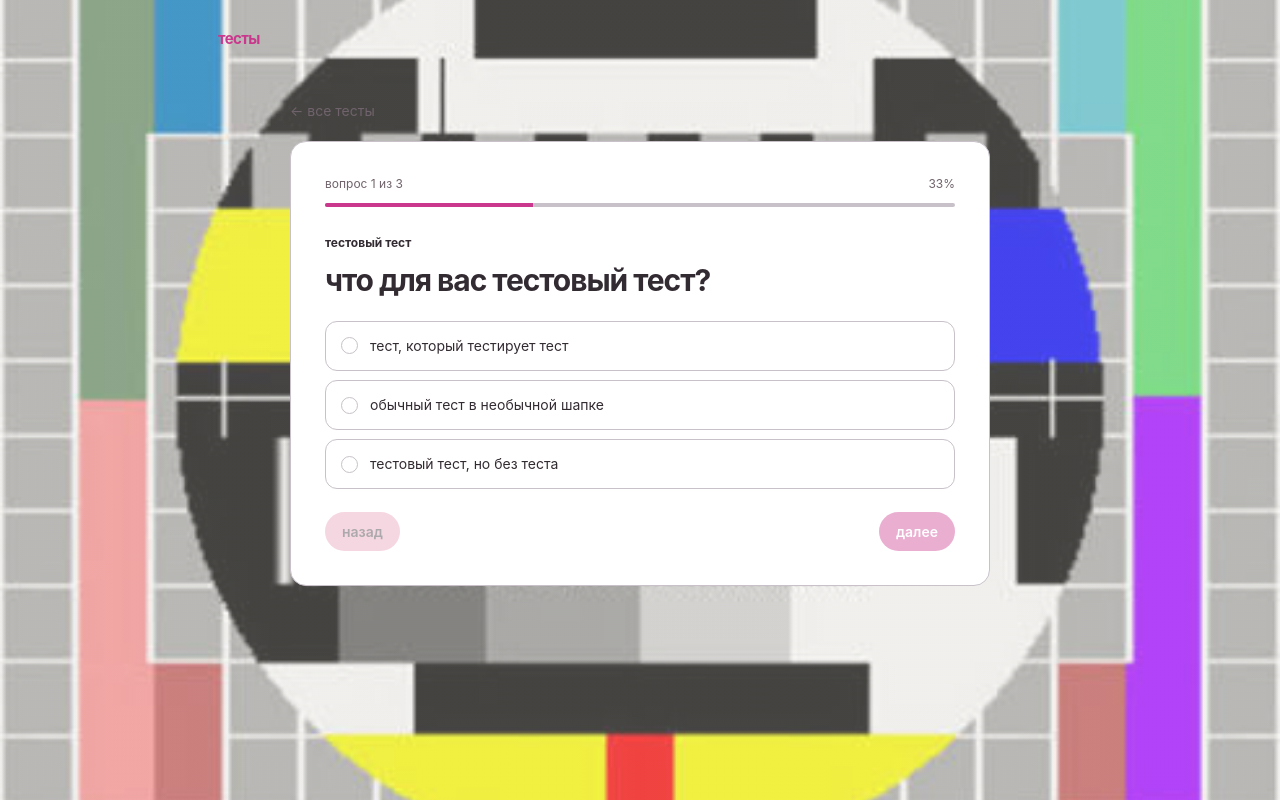
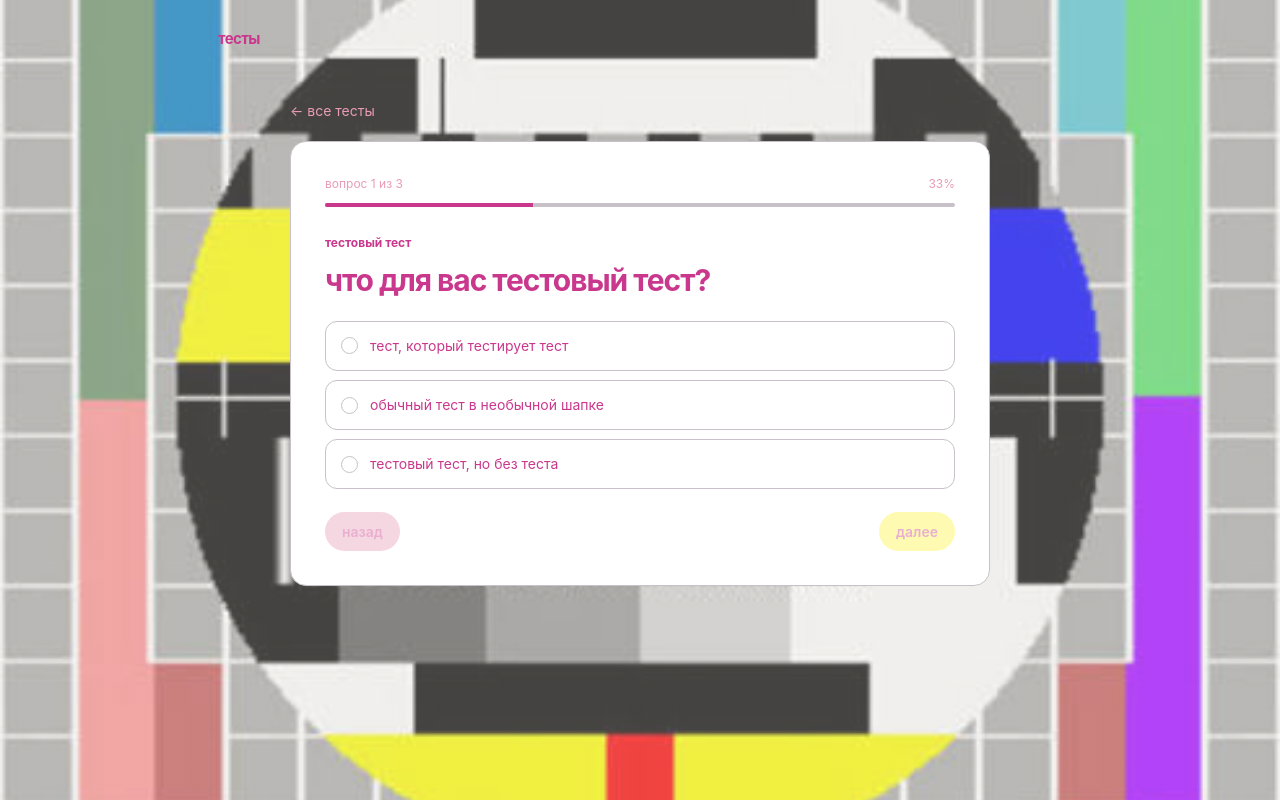
Before and after one commit to porugalsaskotom/finally-normal-tests, a plain HTML site: page index.html in a window 1280 px wide. Both pictures are taken after a click on the button "начать тест". Drawn offline with Linux system fonts and the light colour scheme.

Commit message:
Use yellow buttons and magenta text

```diff
--- a/style.css
+++ b/style.css
@@ -10,14 +10,14 @@
   /* semantic roles */
   --page-bg: var(--color-neutral);
   --surface: #ffffff;
-  --text: #332b32;
-  --muted: #70636c;
+  --text: var(--color-primary);
+  --muted: var(--color-secondary);
   --line: #c8c1c9;
-  --button-bg: var(--color-primary);
-  --button-text: #ffffff;
+  --button-bg: var(--color-highlight);
+  --button-text: var(--color-primary);
   --button-secondary-bg: var(--color-secondary);
-  --button-secondary-text: #332b32;
-  --accent-soft: #f8e8ef;
+  --button-secondary-text: var(--color-primary);
+  --accent-soft: #fff1a6;
   --focus: var(--color-highlight);
 
   font-family: Inter, ui-sans-serif, system-ui, -apple-system, BlinkMacSystemFont, "Segoe UI", sans-serif;
@@ -38,15 +38,15 @@ h1 { margin: 0; font-size: clamp(34px, 6vw, 52px); line-height: 1.08; letter-spa
 .test-card p { margin: 7px 0 0; color: var(--muted); line-height: 1.5; font-size: 14px; }
 .meta { margin-top: 10px; color: var(--muted); font-size: 12px; }
 .button { border: 0; border-radius: 999px; padding: 11px 17px; background: var(--button-bg); color: var(--button-text); font-weight: 620; font-size: 14px; cursor: pointer; white-space: nowrap; }
-.button:hover { background: #b42d7b; }
+.button:hover { background: #f0e52f; }
 .button:disabled { opacity: .4; cursor: not-allowed; }
 .button:focus-visible, .answer:focus-visible { outline: 3px solid var(--focus); outline-offset: 3px; }
 .button.secondary { background: var(--button-secondary-bg); color: var(--button-secondary-text); }
-.button.secondary:hover { background: #df829f; }
+.button.secondary:hover { background: #df8eaa; }
 .back-link { display: inline-flex; margin-bottom: 22px; border: 0; padding: 0; background: none; color: var(--muted); cursor: pointer; font-size: 14px; }
 .quiz-panel, .result-panel { overflow: hidden; padding: clamp(22px, 5vw, 34px); }
-.quiz-panel[style] { background-color: var(--page-bg); background-size: cover; background-position: center; color: white; border-color: rgba(255,255,255,.35); }
-.quiz-panel[style] .eyebrow, .quiz-panel[style] .progress-row { color: rgba(255,255,255,.86); }
+.quiz-panel[style] { background-color: var(--page-bg); background-size: cover; background-position: center; color: var(--color-primary); border-color: rgba(255,255,255,.35); }
+.quiz-panel[style] .eyebrow, .quiz-panel[style] .progress-row { color: var(--color-primary); }
 .quiz-panel[style] .progress-track { background: rgba(255,255,255,.35); }
 .quiz-panel[style] .progress-fill { background: var(--color-highlight); }
 .quiz-panel[style] .answer { background: var(--surface); color: var(--text); }
@@ -55,7 +55,7 @@ h1 { margin: 0; font-size: clamp(34px, 6vw, 52px); line-height: 1.08; letter-spa
 .progress-row { display: flex; justify-content: space-between; gap: 15px; color: var(--muted); font-size: 12px; }
 .progress-track { height: 4px; margin: 12px 0 28px; overflow: hidden; border-radius: 99px; background: var(--line); }
 .progress-fill { height: 100%; background: var(--color-primary); transition: width .2s ease; }
-.eyebrow { margin: 0 0 12px; color: var(--accent); font-size: 12px; font-weight: 700; }
+.eyebrow { margin: 0 0 12px; color: var(--color-primary); font-size: 12px; font-weight: 700; }
 .question { margin: 0 0 22px; font-size: clamp(23px, 4vw, 30px); line-height: 1.22; letter-spacing: -.035em; }
 .answers { display: grid; gap: 9px; }
 .answer { width: 100%; display: flex; align-items: center; gap: 12px; padding: 14px 15px; border: 1px solid var(--line); border-radius: 12px; background: var(--surface); color: var(--text); text-align: left; cursor: pointer; font-size: 14px; line-height: 1.45; }
```
